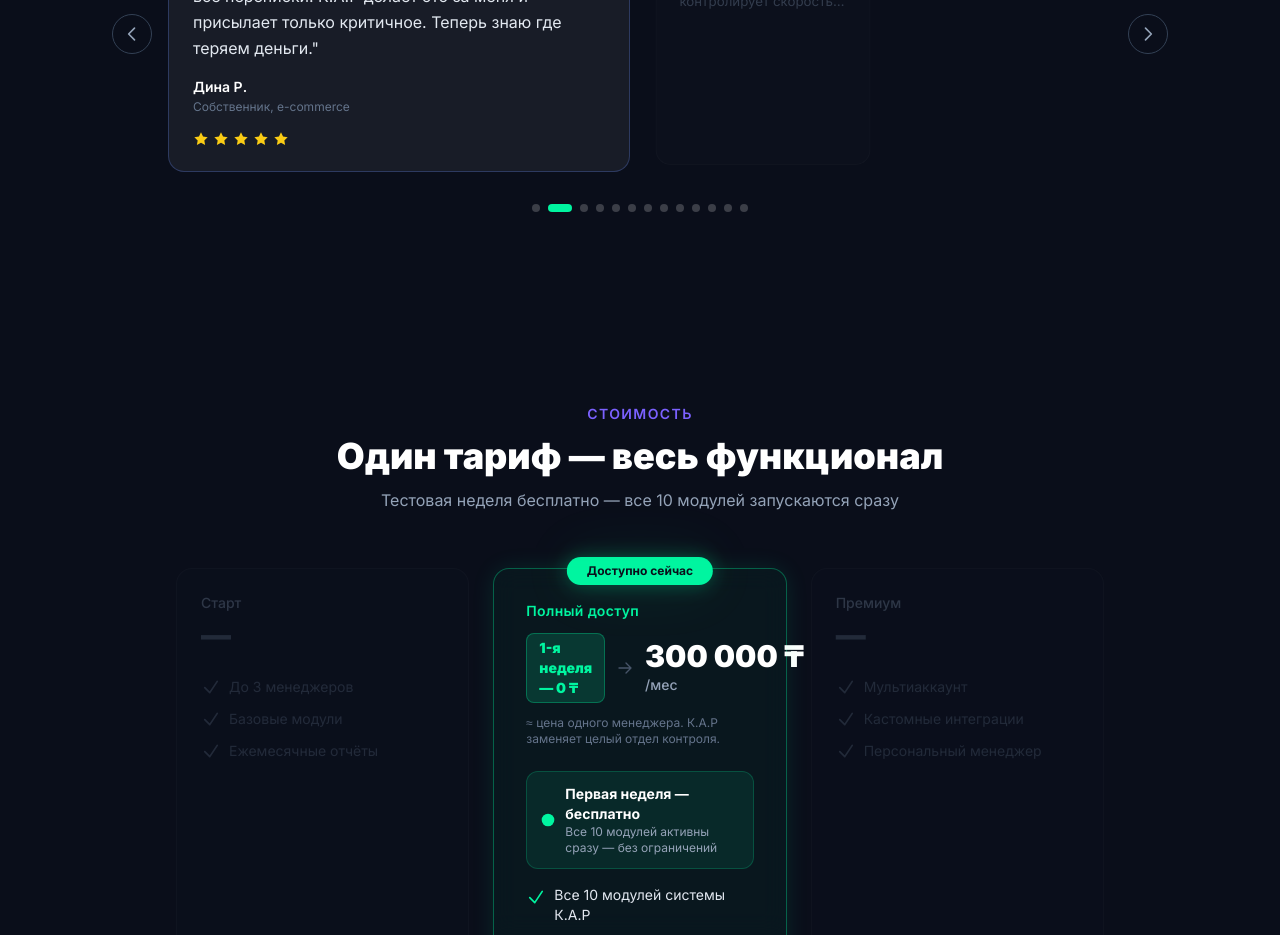
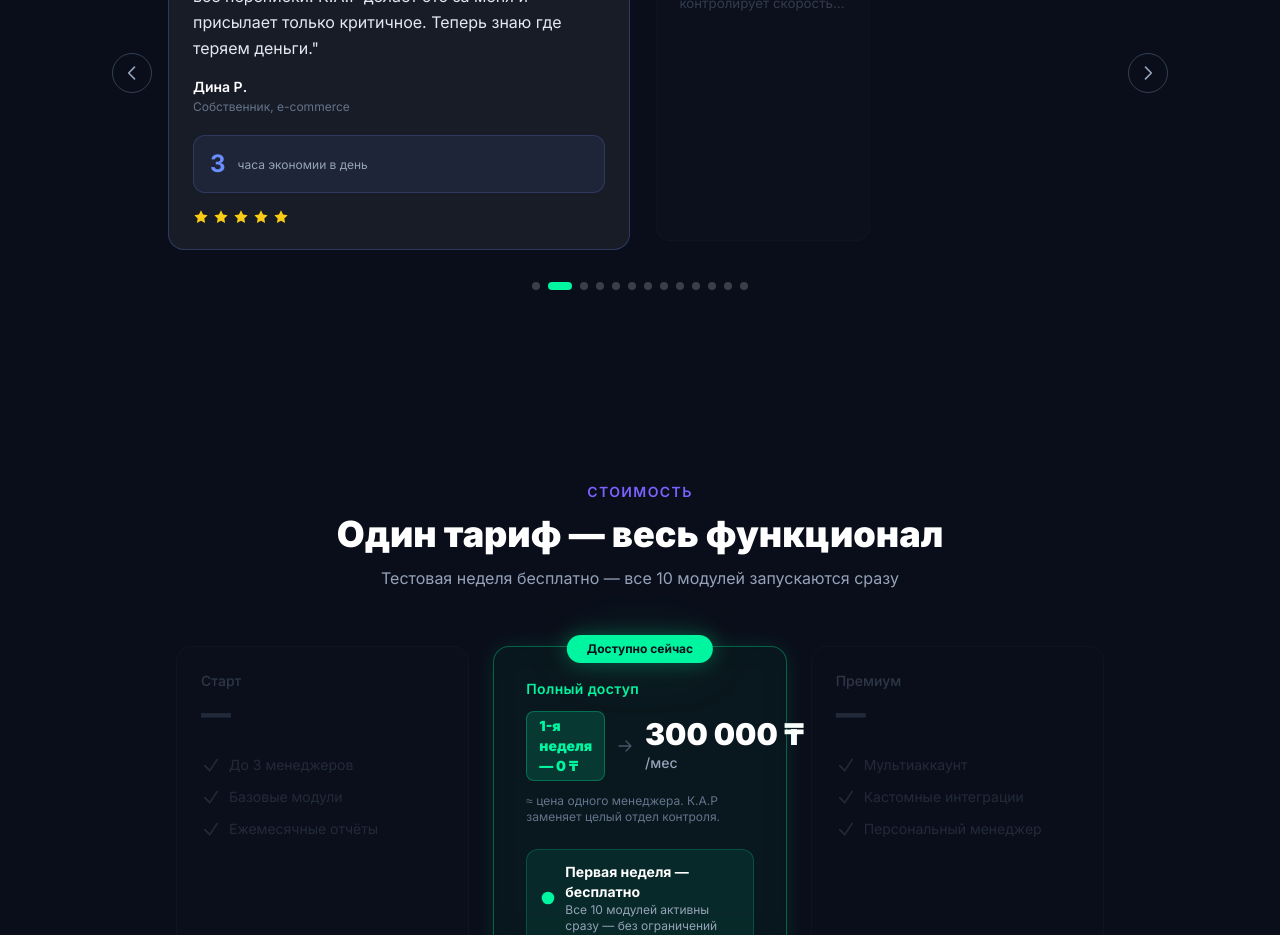
Before and after one commit to Zmarket/landkar, a React (Vite) app: page / in a window 1280 px wide. Shown: the part 8220-9155 px from the top of the page. Built offline with nearby package versions, Linux system fonts and the light colour scheme.

Commit message:
Add animated stats to reviews carousel

```diff
--- a/src/App.jsx
+++ b/src/App.jsx
@@ -1179,6 +1179,7 @@ const REVIEWS = [
     text: 'Менеджеры забивали CRM как попало — половина сделок висела без статуса неделями. После К.А.Р за первую неделю нашли 23 зависших лида. Закрыли 7 из них.',
     module: 'Контроль CRM',
     color: '#00F5A0',
+    stat: { value: 23, label: 'зависших лида найдено', prefix: '' },
   },
   {
     name: 'Дина Р.',
@@ -1186,6 +1187,7 @@ const REVIEWS = [
     text: 'Я физически не могла слушать все звонки и читать все переписки. К.А.Р делает это за меня и присылает только критичное. Теперь знаю где теряем деньги.',
     module: 'Анализ коммуникации',
     color: '#6B8EFF',
+    stat: { value: 3, label: 'часа экономии в день', prefix: '' },
   },
   {
     name: 'Максим Т.',
@@ -1193,6 +1195,7 @@ const REVIEWS = [
     text: 'РОП уволился, продажи не упали. Система сама раздаёт задачи, контролирует скорость ответа и присылает дневной отчёт. Я даже не сразу заметил что его нет.',
     module: 'Контроль без собственника',
     color: '#F472B6',
+    stat: { value: 0, label: 'просадки без РОПа', prefix: '' },
   },
   {
     name: 'Сауле Н.',
@@ -1200,6 +1203,7 @@ const REVIEWS = [
     text: 'Раньше план не выполнялся и никто не понимал почему. К.А.Р показал: 40% лидов умирали на этапе «думает». Настроили дожим — конверсия выросла на 18%.',
     module: 'Управление выручкой',
     color: '#F59E0B',
+    stat: { value: 18, label: 'рост конверсии', prefix: '+', suffix: '%' },
   },
   {
     name: 'Тимур А.',
@@ -1207,6 +1211,7 @@ const REVIEWS = [
     text: 'Новые менеджеры раньше обучались 2 месяца. Система анализирует их диалоги и даёт персональные подсказки прямо по конкретным сделкам. Теперь выходят на результат за 3 недели.',
     module: 'Обучение и развитие',
     color: '#00C4D4',
+    stat: { value: 3, label: 'недели до результата', prefix: '' },
   },
   {
     name: 'Алия М.',
@@ -1214,6 +1219,7 @@ const REVIEWS = [
     text: 'Менеджеры имитировали активность — создавали задачи и сразу закрывали. К.А.Р поймал это за 2 дня. Пришлось провести серьёзный разговор с командой.',
     module: 'Контроль CRM',
     color: '#00F5A0',
+    stat: { value: 2, label: 'дня до выявления фрода', prefix: '' },
   },
   {
     name: 'Руслан Б.',
@@ -1221,6 +1227,7 @@ const REVIEWS = [
     text: 'Воронка была чёрным ящиком. Теперь вижу на каком этапе и почему уходят клиенты. Оказалось — проблема в скорости ответа. Сократили с 4 часов до 20 минут.',
     module: 'Аналитика и диагностика',
     color: '#7B61FF',
+    stat: { value: 80, label: 'быстрее ответ клиенту', prefix: '', suffix: '%' },
   },
   {
     name: 'Жанна С.',
@@ -1228,6 +1235,7 @@ const REVIEWS = [
     text: 'Подбор менеджеров был лотереей. К.А.Р анализирует тестовые задания и прогнозирует потенциал кандидата. Последние 4 найма — все сильные, никто не ушёл за испытательный срок.',
     module: 'Рекрутинг и подбор',
     color: '#A78BFA',
+    stat: { value: 4, label: 'удачных найма подряд', prefix: '' },
   },
   {
     name: 'Ерлан Д.',
@@ -1235,6 +1243,7 @@ const REVIEWS = [
     text: 'Антикризисный режим сработал когда продажи упали на 30% в декабре. Система сама перестроила приоритеты, сформировала задачи — январь закрыли в плюс.',
     module: 'Управление системой продаж',
     color: '#34D399',
+    stat: { value: 30, label: 'падение — закрыли в плюс', prefix: '-', suffix: '%' },
   },
   {
     name: 'Карина В.',
@@ -1242,6 +1251,7 @@ const REVIEWS = [
     text: 'Отчёты раньше делались вручную и занимали 3 часа. Теперь утром открываю дашборд и за 5 минут понимаю всё что происходит в отделе. Голова свободна для стратегии.',
     module: 'Визуализация и интерфейс',
     color: '#60A5FA',
+    stat: { value: 5, label: 'минут на утренний разбор', prefix: '' },
   },
   {
     name: 'Нурлан О.',
@@ -1249,6 +1259,7 @@ const REVIEWS = [
     text: 'Задачи ставились, но никто их не выполнял вовремя. Автоматические напоминания и реакция на бездействие изменили дисциплину за 2 недели без моего участия.',
     module: 'Автоматические действия',
     color: '#EF4444',
+    stat: { value: 2, label: 'недели до смены дисциплины', prefix: '' },
   },
   {
     name: 'Асель Т.',
@@ -1256,6 +1267,7 @@ const REVIEWS = [
     text: 'Думала что все менеджеры работают одинаково. К.А.Р показал разрыв в 3 раза между лучшим и худшим. Перераспределила лиды — выручка выросла без найма новых людей.',
     module: 'Аналитика и диагностика',
     color: '#7B61FF',
+    stat: { value: 3, label: 'кратный разрыв выявлен', prefix: 'x' },
   },
   {
     name: 'Игорь Ф.',
@@ -1263,8 +1275,41 @@ const REVIEWS = [
     text: 'Скрипты устарели, а менеджеры всё равно их не соблюдали. Система анализирует реальные переписки и предлагает улучшенные формулировки. Конверсия переписок +22%.',
     module: 'Анализ коммуникации',
     color: '#6B8EFF',
+    stat: { value: 22, label: 'конверсия переписок', prefix: '+', suffix: '%' },
   },
 ]
+
+function ReviewStat({ stat, color, animKey }) {
+  const [count, setCount] = useState(0)
+
+  useEffect(() => {
+    setCount(0)
+    if (stat.value === 0) return
+    const duration = 1200
+    const steps = 40
+    const increment = stat.value / steps
+    let current = 0
+    const timer = setInterval(() => {
+      current += increment
+      if (current >= stat.value) {
+        setCount(stat.value)
+        clearInterval(timer)
+      } else {
+        setCount(Math.floor(current))
+      }
+    }, duration / steps)
+    return () => clearInterval(timer)
+  }, [animKey, stat.value])
+
+  return (
+    <div className="flex items-center gap-3 rounded-xl px-4 py-3 mt-1" style={{ background: color + '15', border: `1px solid ${color}33` }}>
+      <span className="text-2xl font-bold" style={{ color }}>
+        {stat.prefix}{count}{stat.suffix}
+      </span>
+      <span className="text-slate-400 text-xs leading-tight">{stat.label}</span>
+    </div>
+  )
+}
 
 function ReviewsCarousel() {
   const [current, setCurrent] = useState(0)
@@ -1329,6 +1374,7 @@ function ReviewsCarousel() {
                         <p className="text-white font-semibold text-sm">{r.name}</p>
                         <p className="text-slate-500 text-xs mt-0.5">{r.role}</p>
                       </div>
+                      <ReviewStat stat={r.stat} color={r.color} animKey={current} />
                       <div className="flex gap-1">
                         {Array.from({ length: 5 }).map((_, k) => (
                           <svg key={k} viewBox="0 0 24 24" fill="currentColor" className="w-4 h-4 text-yellow-400"><path d="M12 2l3.09 6.26L22 9.27l-5 4.87 1.18 6.88L12 17.77l-6.18 3.25L7 14.14 2 9.27l6.91-1.01L12 2z" /></svg>
@@ -1358,6 +1404,7 @@ function ReviewsCarousel() {
             <p className="text-white font-semibold text-sm">{REVIEWS[current].name}</p>
             <p className="text-slate-500 text-xs mt-0.5">{REVIEWS[current].role}</p>
           </div>
+          <ReviewStat stat={REVIEWS[current].stat} color={REVIEWS[current].color} animKey={current} />
           <div className="flex gap-1">
             {Array.from({ length: 5 }).map((_, k) => (
               <svg key={k} viewBox="0 0 24 24" fill="currentColor" className="w-4 h-4 text-yellow-400"><path d="M12 2l3.09 6.26L22 9.27l-5 4.87 1.18 6.88L12 17.77l-6.18 3.25L7 14.14 2 9.27l6.91-1.01L12 2z" /></svg>
```
